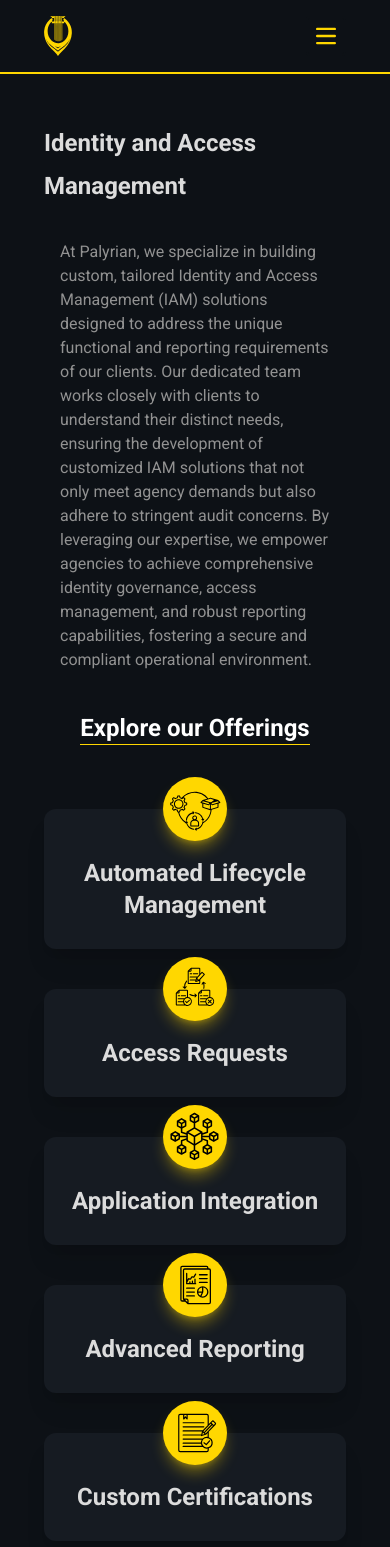
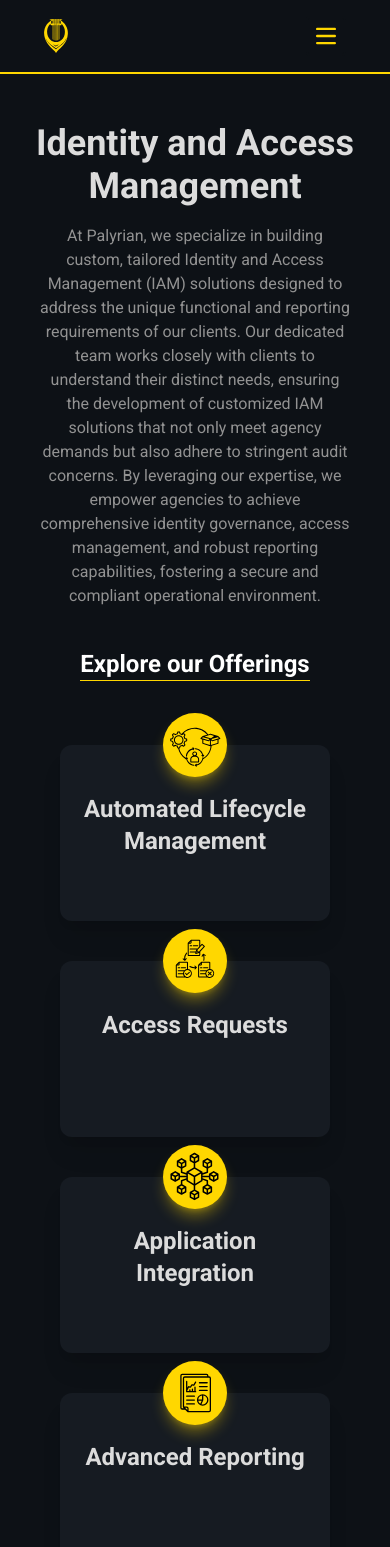
Before and after one commit to rliebbe97/palyrianSite, a Next.js app: page /services in a window 390 px wide. Shown: the top 1547 px of the page. Built offline with nearby package versions, Linux system fonts and the light colour scheme.

Commit message:
css font sizing and spacing updates

```diff
--- a/src/app/globals.css
+++ b/src/app/globals.css
@@ -1,6 +1,15 @@
 @tailwind base;
 @tailwind components;
 @tailwind utilities;
+
+.headingtext {
+  @apply text-font
+    text-4xl
+    md:text-3xl
+    lg:text-4xl
+    font-bold
+    leading-[2.7rem];
+}
 
 .primarytext {
   @apply text-font
--- a/src/app/layout.js
+++ b/src/app/layout.js
@@ -1,9 +1,14 @@
 import "./globals.css";
-import { Roboto } from "next/font/google";
+import { Roboto, Nunito_Sans } from "next/font/google";
 import Navbar from "@/components/navigation/Navbar";
 import Footer from "@/components/footer/Footer";
 
 const roboto = Roboto({
+  subsets: ["latin"],
+  weight: ["400", "500", "700", "900"],
+});
+
+const nunito_sans = Nunito_Sans({
   subsets: ["latin"],
   weight: ["400", "500", "700", "900"],
 });
@@ -46,7 +51,7 @@
 export default function RootLayout({ children }) {
   return (
     <html lang="en">
-      <body className={`${roboto.className} bg-background`}>
+      <body className={`${roboto.className}  bg-background`}>
         <Navbar />
         <main className="relative overflow-hidden min-h-screen">
           {children}
--- a/src/app/page.js
+++ b/src/app/page.js
@@ -8,12 +8,12 @@
     <div className="">
       <div className="flex flex-col h-screen">
         <div className="bg-heroImg bg-center bg-cover flex-1 flex flex-col justify-center">
-          <div className="flex flex-col px-11 w-full lg:w-1/3 glassmorph">
-            <h1 className="herotext mb-6">
+          <div className="flex flex-col px-11 w-full lg:w-1/3 glassmorph items-center lg:items-start">
+            <h1 className="herotext text-center lg:text-left mb-6">
               {" "}
               Unlock Your Digital Potential with Palyrian{" "}
             </h1>
-            <p className="herosecondary mb-6">
+            <p className="herosecondary text-center lg:text-left mb-6">
               We specialize in providing cutting-edge Identity and Access
               Management solutions helping you secure your digital
               infrastructure and streamline operations.
@@ -26,10 +26,10 @@
           </div>
         </div>
       </div>
-      <div className="px-11 py-24 min-h-[70vh] lg:h-[50vh] flex flex-col lg:flex-row justify-center items-center text-left">
-        <div className="lg:w-1/2">
-          <h2 className="primarytext mb-6">Identity is the Center</h2>
-          <p className="primarysecondary mb-6">
+      <div className="px-11 pt-24 min-h-[70vh] lg:h-[50vh] flex flex-col lg:flex-row justify-center items-center text-left">
+        <div className="lg:w-1/2 flex flex-col items-center lg:items-start">
+          <h2 className="primarytext mb-2 text-center lg:text-left">Identity is the Center</h2>
+          <p className="primarysecondary mb-5 text-center lg:text-left">
             With remote work becoming the global norm, identity security becomes
             an increasing must-have to any organization's security posture.
             Palyrian is here to help you achieve your organization's polices and
--- a/src/components/PageHeading.jsx
+++ b/src/components/PageHeading.jsx
@@ -1,8 +1,8 @@
 export default function PageHeading({ title, text, children }) {
   return (
-    <div className="flex flex-col items-center px-11 mt-12 w-full">
-      <h1 className="primarytext mb-8">{title}</h1>
-      <p className="primarysecondary px-4 lg:px-40 mb-10">{text}</p>
+    <div className="flex flex-col items-center px-6 lg:px-11 mt-12 lg:mt-20 w-full">
+      <h1 className="headingtext  text-center lg:text-left mb-4 lg:mb-8">{title}</h1>
+      <p className="primarysecondary text-center lg:text-left px-4 lg:px-20 mb-10">{text}</p>
       {children}
     </div>
   );
--- a/src/components/about/AboutItem.jsx
+++ b/src/components/about/AboutItem.jsx
@@ -1,6 +1,6 @@
 export default function AboutItem({ heading, text }) {
   return (
-    <div className="flex flex-col justify-start p-4">
+    <div className="flex flex-col justify-start py-4 px-2 lg:px-20">
       <h2 className="primarytext mb-2">
         <span className="text-primary">{"| "}</span>
         {heading}
--- a/src/components/home/LetsChat.jsx
+++ b/src/components/home/LetsChat.jsx
@@ -5,8 +5,8 @@
     <div className="bg-center flex-1 flex flex-col justify-center pb-10">
       <div className="flex flex-col md:flex-row justify-center px-10">
         <div className="flex flex-col justify-center items-center">
-          <h2 className="primarytext mb-6">Let's chat</h2>
-          <p className="primarysecondary mb-6">
+          <h2 className="primarytext mb-3">Let's chat</h2>
+          <p className="primarysecondary text-justify mb-3">
             We'd love to see how we can help your IAM solutions come to fruition
           </p>
           <Link href="/contact" className="button">
--- a/src/components/mission/Mission.jsx
+++ b/src/components/mission/Mission.jsx
@@ -4,8 +4,8 @@
 export default function Mission() {
   return (
     <div className="flex flex-col items-center px-12 py-24 lg:min-h-[25vh] w-full">
-      <h1 className="primarytext mb-2">Our Mission</h1>
-      <p className="primarysecondary p-3 mb-4">
+      <h1 className="primarytext mb-0">Our Mission</h1>
+      <p className="primarysecondary p-3 mb-4 text-center lg:text-left">
         At Palyrian, our mission is to empower our clients with innovative,
         robust Identity and Access Management (IAM) solutions, fostering a
         secure and agile operational landscape. Guided by unwavering commitment
--- a/src/components/navigation/Navbar.jsx
+++ b/src/components/navigation/Navbar.jsx
@@ -23,11 +23,11 @@
         >
           <Image
             src={`/images/PalyrianLogo.svg`}
-            height={28}
-            width={28}
+            height={24}
+            width={24}
             alt="Palyrian logo"
           />
-          <span className="invisible sm:visible ml-5 text-2xl font-bold">
+          <span className="invisible lg:visible ml-2 text-3xl font-bold">
             Palyrian
           </span>
         </Link>
--- a/src/components/services/iam/IAM.jsx
+++ b/src/components/services/iam/IAM.jsx
@@ -11,12 +11,12 @@
           "At Palyrian, we specialize in building custom, tailored Identity and Access Management (IAM) solutions designed to address the unique functional and reporting requirements of our clients. Our dedicated team works closely with clients to understand their distinct needs, ensuring the development of customized IAM solutions that not only meet agency demands but also adhere to stringent audit concerns. By leveraging our expertise, we empower agencies to achieve comprehensive identity governance, access management, and robust reporting capabilities, fostering a secure and compliant operational environment."
         }
       >
-        <div className="text-white text-2xl font-bold  border-0 border-b border-primary">
+        <div className="text-white text-2xl font-bold lg:mt-4  border-0 border-b border-primary">
           <h2>Explore our Offerings</h2>
         </div>
       </PageHeading>
 
-      <div className="my-16 px-11 grid sm:grid-cols-2 md:grid-cols-3 gap-10 md:gap-x-10 md:gap-y-14">
+      <div className="mt-16 mb-16 lg:mb-20 mx-4 lg:mx-16 px-11 grid sm:grid-cols-2 md:grid-cols-3 gap-10 md:gap-x-10 md:gap-y-14">
         {IAMServiceData?.map((item, index) => {
           return (
             <IAMServiceCard key={index} name={item?.name} icon={item?.icon} />
--- a/src/components/services/iam/IAMServiceCard.jsx
+++ b/src/components/services/iam/IAMServiceCard.jsx
@@ -3,8 +3,8 @@
 
 export default function IAMServiceCard({ name, icon }) {
   return (
-    <div className="rounded-xl bg-cards p-4 text-center shadow-xl">
-      <div className="mx-auto z- flex h-16 w-16 -translate-y-12 transform items-center justify-center rounded-full bg-primary shadow-lg shadow-primary/40">
+    <div className="rounded-xl bg-cards h-44 p-4 text-center shadow-xl">
+      <div className="mx-auto flex min-h-16 w-16 -translate-y-12 transform items-center justify-center rounded-full bg-primary shadow-lg shadow-primary/40">
         <div class="w-full">{icon}</div>
       </div>
       <h1 className="cardheaders my-[-2rem] mb-3 lg:px-14">{name}</h1>
```
Also changed, not shown: 1 other file (tests, documents, lock files or other folders).
